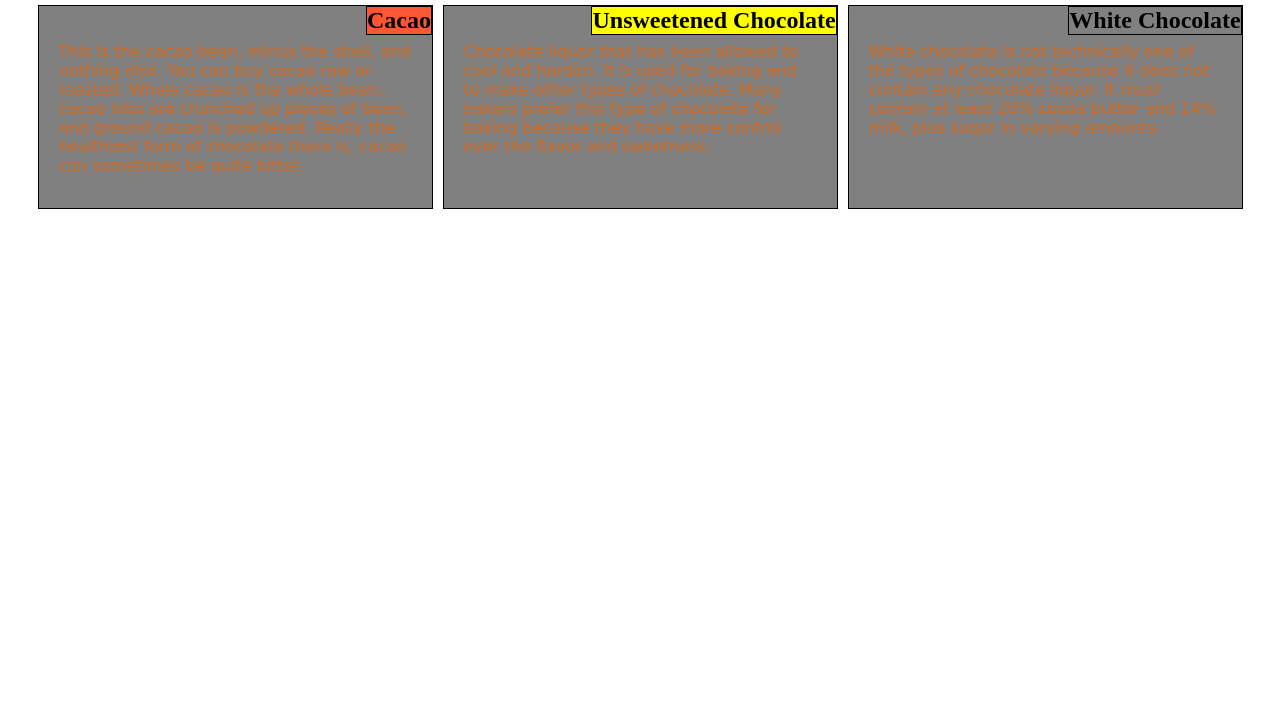
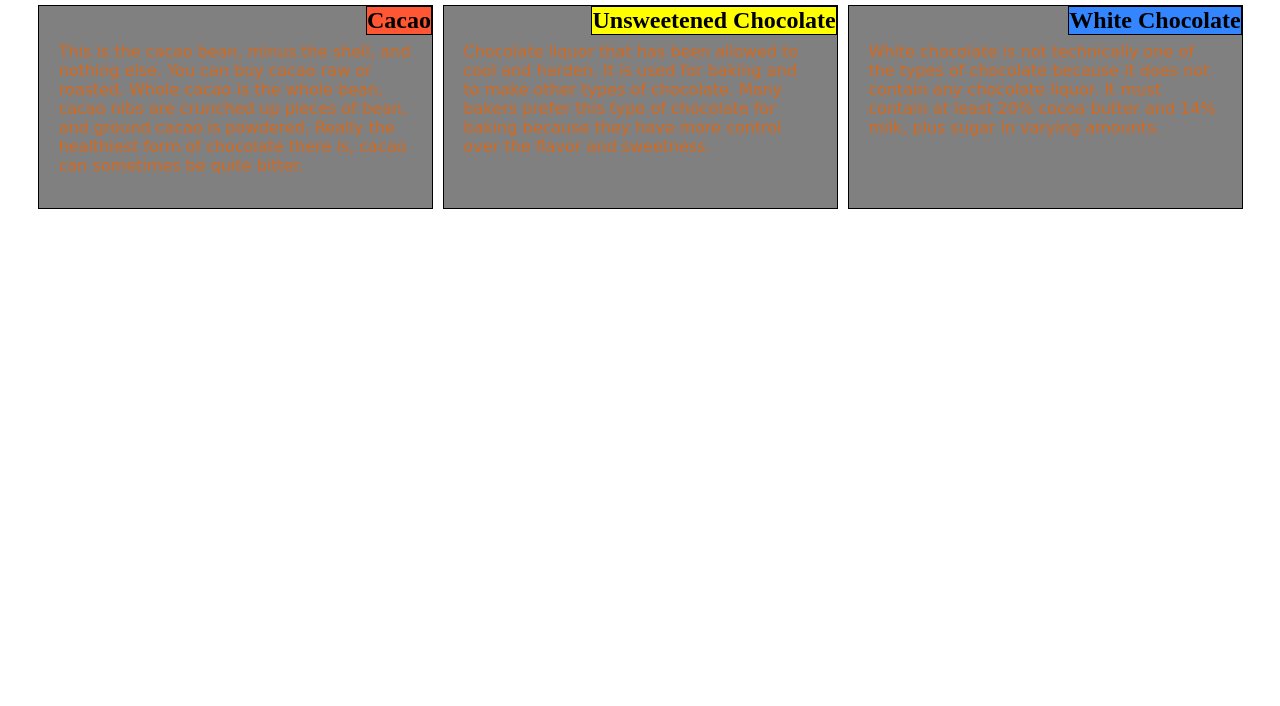
Before and after one commit to 93nishayadav/coursera, a plain HTML site: page mod2_solution/index.html in a window 1280 px wide. Shown: the part 94-800 px from the top of the page. Drawn offline with Linux system fonts and the light colour scheme.

Commit message:
Update mystyle.css

```diff
--- a/mod2_solution/CSS/mystyle.css
+++ b/mod2_solution/CSS/mystyle.css
@@ -27,7 +27,7 @@ body{
 		background-color:yellow;
 	}
 	.blue{
-		background-color:3386ff;
+		background-color:#3386ff;
 	}
 
 	p{
```
